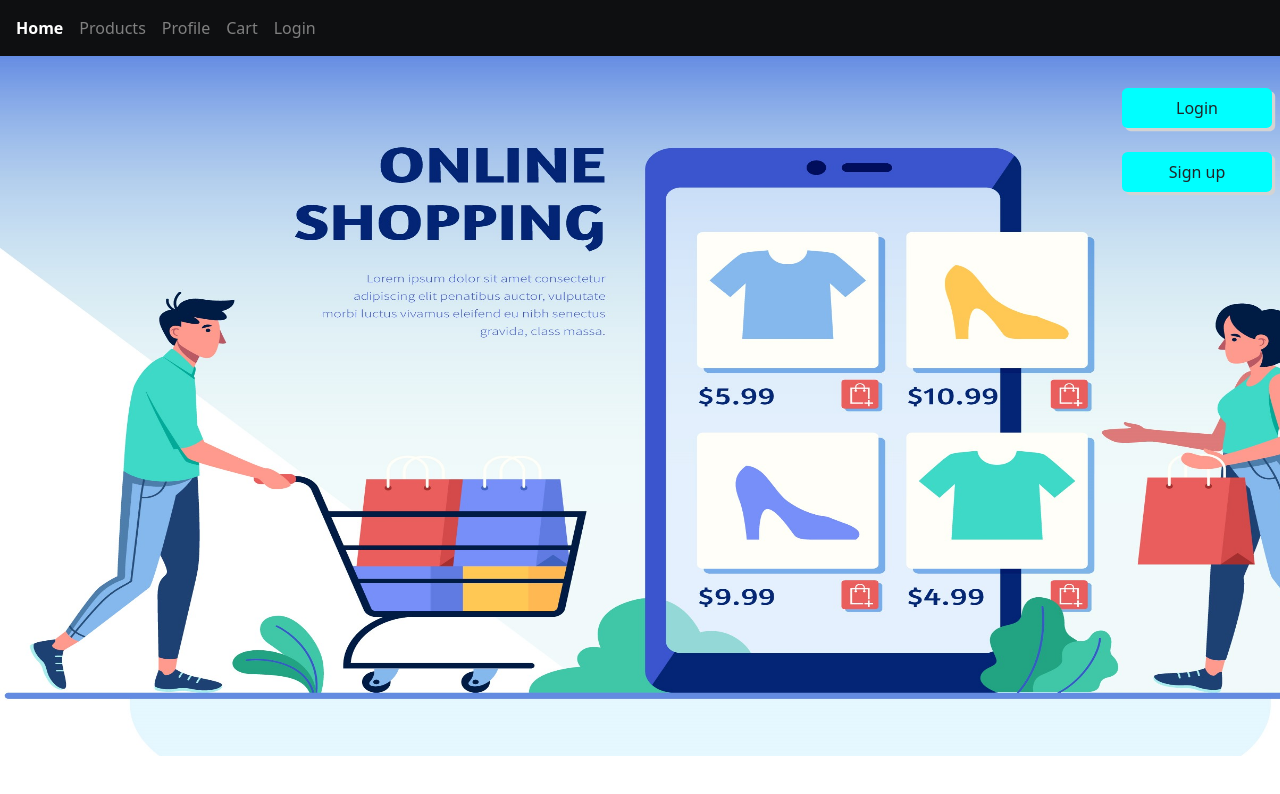
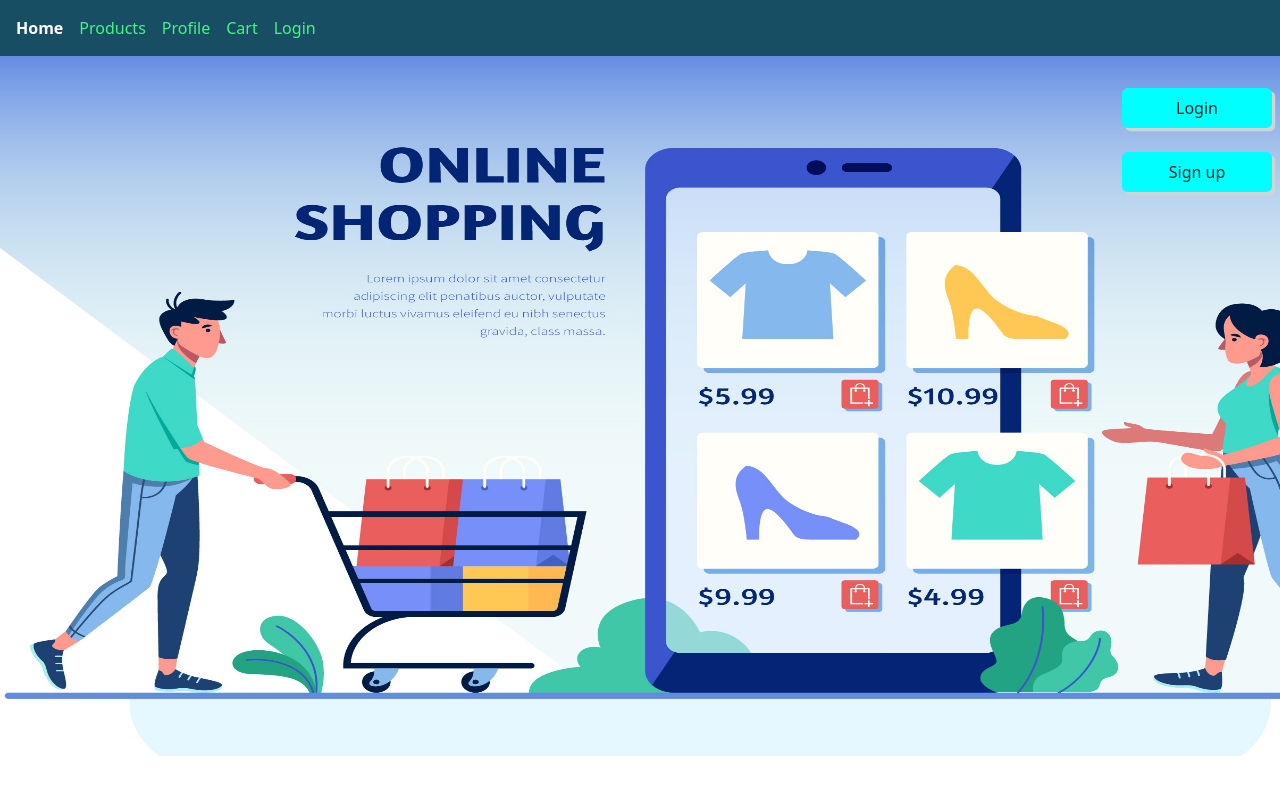
Before and after one commit to ShahidLandge/Shopping-App--React, a React (Create React App) app: page / in a window 1280 px wide. Shown: the top 794 px of the page. Built offline with nearby package versions, Linux system fonts and the light colour scheme.

Commit message:
navbar css updated

```diff
--- a/src/App.css
+++ b/src/App.css
@@ -43,7 +43,7 @@
 a {
   margin-right: 1rem;
   text-decoration: none;
-  color: gray;
+  color: #46f584;
 }
 a.active {
   font-weight: bold;
@@ -51,7 +51,7 @@ a.active {
 }
 
 .header {
-  background: #0e0f11;
+  background: #174e64;
   width: 100%;
   /* navbar fixed to top when scrolled
   position: sticky;
```
